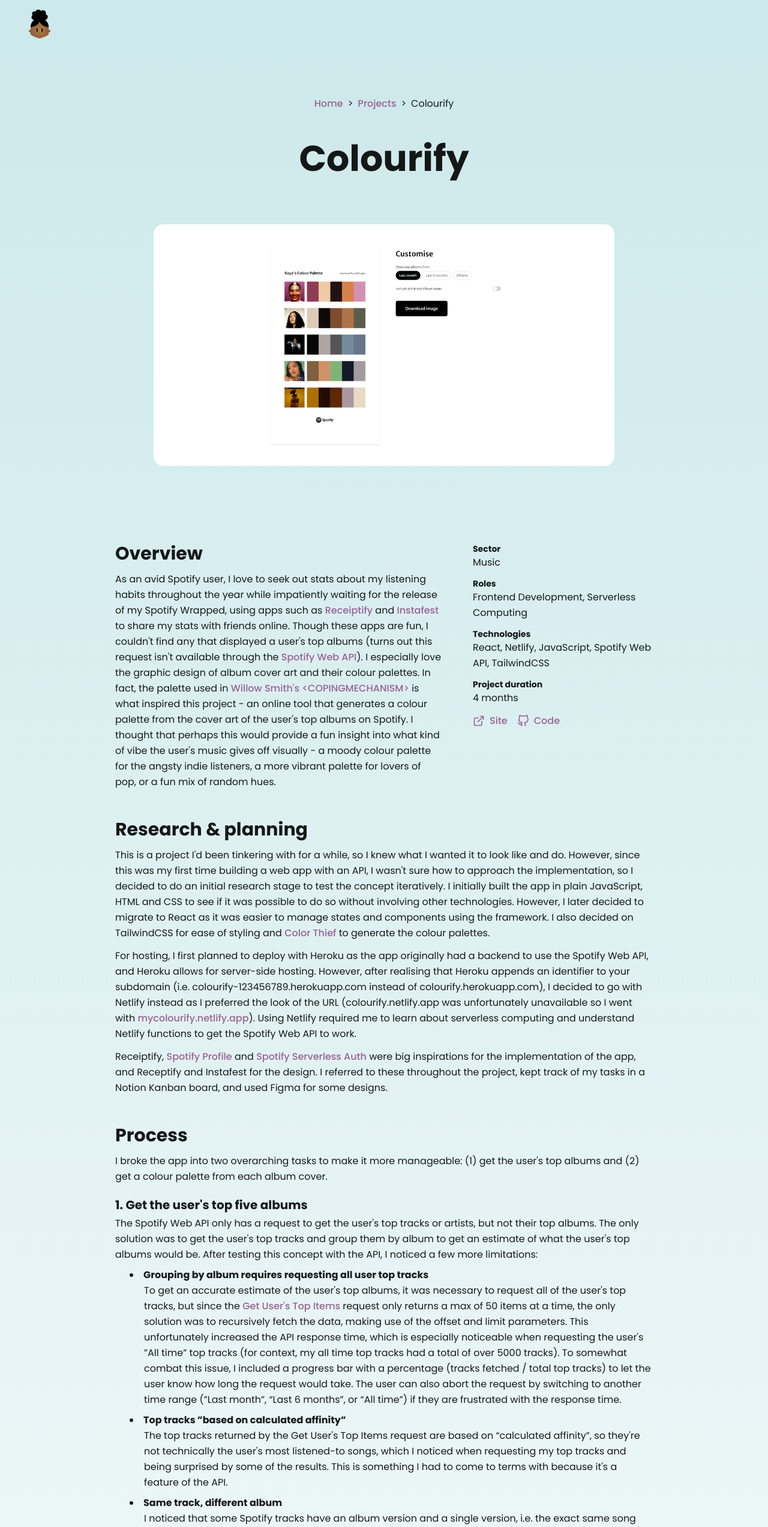
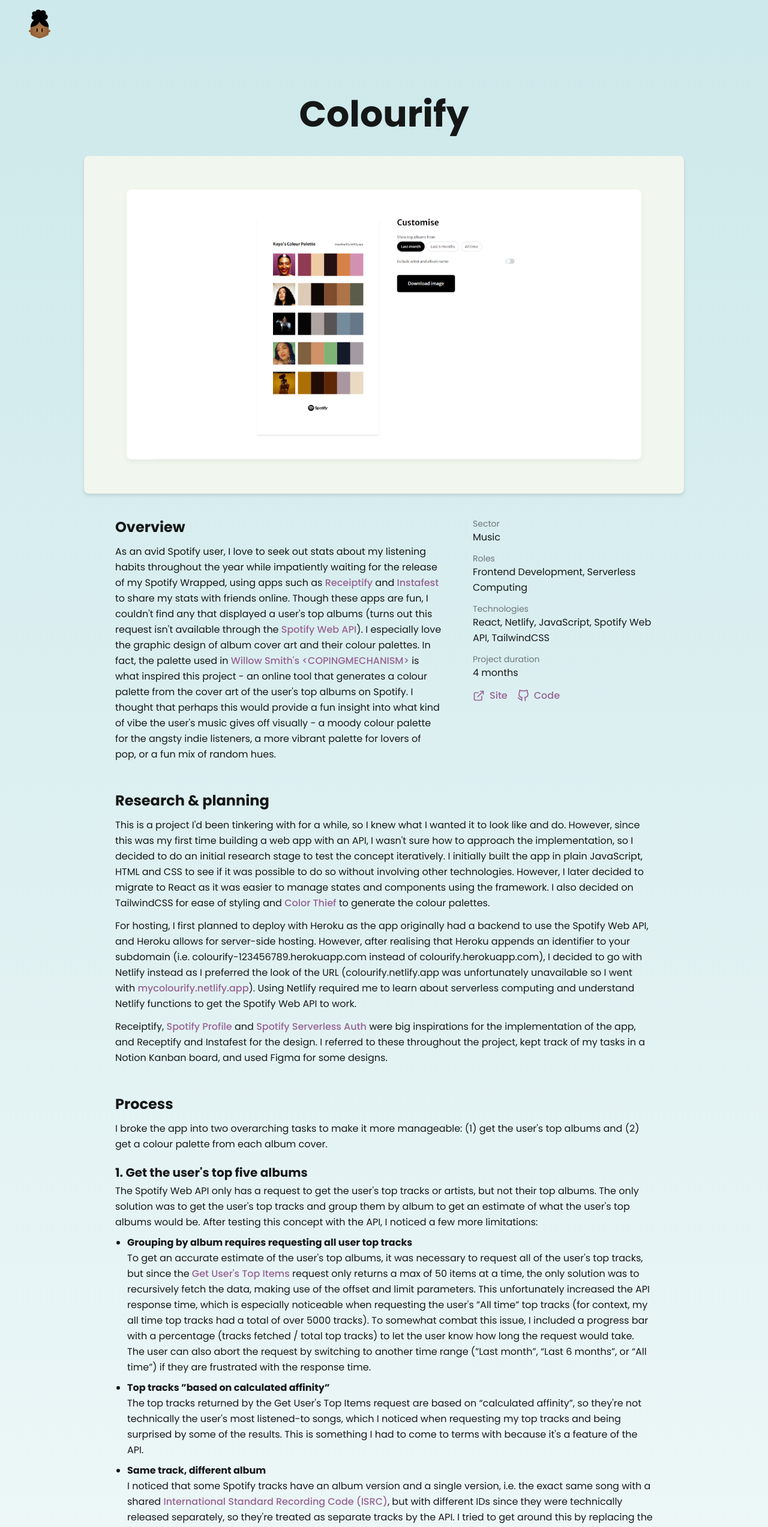
Before and after one commit to natalieayuba/natalieayuba.com, a Next.js app: page /colourify in a window 1280 px wide. Shown: the top 2546 px of the page at 60% size. Built offline with nearby package versions, Linux system fonts and the light colour scheme.

Commit message:
Updated projects styling

```diff
--- a/app/[projectName]/config.tsx
+++ b/app/[projectName]/config.tsx
@@ -143,7 +143,7 @@
                 would be. After testing this concept with the API, I noticed a
                 few more limitations:
               </p>
-              <ul className='list-inside list-disc'>
+              <ul className='list-disc list-outside '>
                 {[
                   {
                     heading:
@@ -232,9 +232,9 @@
                     ),
                   },
                 ].map(({ heading, paragraph }) => (
-                  <li className='ml-6 mt-2' key={heading}>
-                    <h4 className='font-bold inline-block'>{heading}</h4>
-                    <p className='ml-6'>{paragraph}</p>
+                  <li className='ml-5 mt-2' key={heading}>
+                    <h4 className='heading'>{heading}</h4>
+                    <p>{paragraph}</p>
                   </li>
                 ))}
               </ul>
--- a/app/globals.css
+++ b/app/globals.css
@@ -34,7 +34,11 @@
   }
 
   .heading-md {
-    @apply heading text-3xl;
+    @apply heading text-2xl;
+  }
+
+  .secondary-text {
+    @apply text-black-alpha-50 dark:text-white-alpha-50 text-sm;
   }
 
   .button {
--- a/components/Footer.tsx
+++ b/components/Footer.tsx
@@ -12,9 +12,7 @@
       }}
     >
       <Socials />
-      <p className='text-sm text-bl text-black-alpha-60 dark:text-white-alpha-60'>
-        Designed and Developed by Natalie Ayuba
-      </p>
+      <p className='secondary-text'>Designed and Developed by Natalie Ayuba</p>
     </footer>
   );
 };
--- a/components/projects/Figure.tsx
+++ b/components/projects/Figure.tsx
@@ -38,9 +38,7 @@
           </div>
         ))}
       </div>
-      <figcaption className='text-sm text-black-alpha-60 dark:text-white-alpha-60 mt-10'>
-        {caption}
-      </figcaption>
+      <figcaption className='secondary-text mt-10'>{caption}</figcaption>
     </figure>
   );
 };
--- /dev/null
+++ b/components/projects/HeaderImage.tsx
@@ -0,0 +1,34 @@
+import React from 'react';
+import Image from 'next/image';
+import type { ProjectProps } from '@/app/[projectName]/config';
+
+interface HeaderImageProps {
+  project: ProjectProps;
+  className?: string;
+}
+
+const HeaderImage = ({ project, className }: HeaderImageProps) => {
+  return (
+    <div
+      className={`w-full aspect-video rounded-lg drop-shadow-md flex justify-center items-center gap-2${
+        className ? ` ${className}` : ''
+      }`}
+      style={{
+        backgroundColor: `color-mix(in srgb, ${project.bgColor}, white 80%)`,
+      }}
+    >
+      {project.headerImage.map((image) => (
+        <Image
+          key={image}
+          src={image}
+          alt={`${project.name} header image`}
+          width='0'
+          height='0'
+          className='h-[80%] w-auto rounded-lg shadow-image'
+        />
+      ))}
+    </div>
+  );
+};
+
+export default HeaderImage;
--- a/components/projects/ProjectTemplate.tsx
+++ b/components/projects/ProjectTemplate.tsx
@@ -4,9 +4,7 @@
 import PageLayout from '../PageLayout';
 import ExternalLinks from './ExternalLinks';
 import type { ProjectProps } from '@/app/[projectName]/config';
-import Image from 'next/image';
-import { navLinks } from '@/config';
-import { InlineLink } from '../Links';
+import HeaderImage from './HeaderImage';
 
 const ProjectTemplate = ({ project }: { project: ProjectProps }) => {
   const section = (
@@ -47,49 +45,14 @@
     },
   ];
 
-  const breadcrumbs = (
-    <div className='mb-12'>
-      {[
-        navLinks.find(({ name }) => name === 'Home') as {
-          name: string;
-          url: string;
-        },
-        navLinks.find(({ name }) => name === 'Projects') as {
-          name: string;
-          url: string;
-        },
-      ].map(({ name, url }) => (
-        <span key={name} className={`after:content-['>'] after:mx-2`}>
-          <InlineLink href={url}>{name}</InlineLink>
-        </span>
-      ))}
-      <span>{project.name}</span>
-    </div>
-  );
-
   return (
     <PageLayout
       activeLink='Projects'
       className='animate-glide duration-700 ease-out'
     >
-      <header className='flex flex-col items-center mt-10 md:mt-20'>
-        {breadcrumbs}
-        <h1 className='heading-lg'>{project.name}</h1>
-        <div className='w-full my-10 md:mt-20 md:mb-32 flex gap-[6%] justify-center'>
-          {project.headerImage.map((image) => (
-            <Image
-              key={image}
-              src={image}
-              alt={`${project.name} header image`}
-              width='0'
-              height='0'
-              sizes='100vw'
-              className={`h-auto rounded-2xl ${
-                project.headerImage.length > 1 ? 'w-1/4' : 'w-full max-w-3xl'
-              }`}
-            />
-          ))}
-        </div>
+      <header className='mt-4 md:mt-20'>
+        <h1 className='heading-lg text-center'>{project.name}</h1>
+        <HeaderImage project={project} className='my-10' />
       </header>
       <div className='mx-auto max-w-4xl mb-24'>
         <div className='flex flex-wrap md:flex-row-reverse gap-12'>
@@ -99,7 +62,7 @@
                 ({ heading, data }) =>
                   data && (
                     <li key={heading} className='mb-3'>
-                      <span className='font-bold text-sm block'>{heading}</span>
+                      <span className='secondary-text block'>{heading}</span>
                       <span>{data}</span>
                     </li>
                   )
--- a/components/sections/About.tsx
+++ b/components/sections/About.tsx
@@ -26,6 +26,7 @@
   return (
     <SectionLayout
       name={About.displayName}
+      heading='About me'
       ref={ref}
       className='flex justify-center'
     >
--- a/components/sections/Banner.tsx
+++ b/components/sections/Banner.tsx
@@ -83,7 +83,7 @@
         </span>
       </p>
       <p
-        className='md:text-xl max-w-sm md:max-w-lg animate-glide -mt-1'
+        className='md:text-xl max-w-sm md:max-w-lg animate-glide -mt-2'
         style={{
           animationDelay: `${(animationDelay += 600)}ms`,
           animationDuration: '300ms',
--- a/components/sections/Projects.tsx
+++ b/components/sections/Projects.tsx
@@ -6,6 +6,7 @@
 import projects from '@/app/[projectName]/config';
 import ExternalLinks from '../projects/ExternalLinks';
 import scrollReveal from '@/utils/scrollReveal';
+import HeaderImage from '../projects/HeaderImage';
 
 const Projects = forwardRef<HTMLElement>((props, ref) => {
   const projectsRef = useRef<HTMLDivElement>(null);
@@ -19,7 +20,7 @@
   });
 
   const list = (list: string[]) => (
-    <ul className='text-sm text-black-alpha-60 dark:text-white-alpha-60'>
+    <ul className='secondary-text'>
       {list.map((item) => (
         <li
           key={item}
@@ -32,7 +33,11 @@
   );
 
   return (
-    <SectionLayout name={Projects.displayName} ref={ref}>
+    <SectionLayout
+      name={Projects.displayName}
+      heading="Things I've made"
+      ref={ref}
+    >
       <div
         className='mx-auto [&>*:nth-child(even)]:flex-row-reverse'
         ref={projectsRef}
@@ -57,23 +62,7 @@
                 </div>
               ))}
             </div> */}
-            <div
-              className='w-full rounded-lg aspect-[16/9] drop-shadow-md flex justify-center items-center gap-2'
-              style={{
-                backgroundColor: `color-mix(in srgb, ${project.bgColor}, white 80%)`,
-              }}
-            >
-              {project.headerImage.map((image) => (
-                <Image
-                  key={image}
-                  src={image}
-                  alt=''
-                  width='0'
-                  height='0'
-                  className='h-[80%] w-auto rounded-lg shadow-image'
-                />
-              ))}
-            </div>
+            <HeaderImage project={project} />
             <div className='flex flex-col gap-2 w-full md:flex-1'>
               <h3 className='heading text-2xl md:text-3xl'>{project.name}</h3>
               {list(project.roles)}
--- a/components/sections/SectionLayout.tsx
+++ b/components/sections/SectionLayout.tsx
@@ -3,13 +3,14 @@
 import scrollReveal from '@/utils/scrollReveal';
 
 interface SectionProps {
-  name: string | undefined;
+  name?: string;
+  heading: string;
   children: ReactNode;
   className?: string;
 }
 
 const SectionLayout = forwardRef<HTMLElement, SectionProps>(
-  ({ name, children, className }, ref) => {
+  ({ name, heading, children, className }, ref) => {
     const headingRef = useRef<HTMLHeadingElement>(null);
 
     useEffect(() => {
@@ -28,7 +29,7 @@
         ref={ref}
       >
         <h2 className='heading-lg text-center mb-6' ref={headingRef}>
-          {name}.
+          {heading}.
         </h2>
         <div className='my-2 md:my-10'>{children}</div>
       </section>
--- a/config.js
+++ b/config.js
@@ -15,10 +15,10 @@
     'purple-alpha-60': 'rgba(151,99,147,0.6)',
     'black-alpha-90': 'rgba(0,0,0,0.9)',
     'black-alpha-75': 'rgba(0,0,0,0.75)',
-    'black-alpha-60': 'rgba(0,0,0,0.6)',
+    'black-alpha-50': 'rgba(0,0,0,0.5)',
     'white-alpha-90': 'rgba(255,255,255,0.90)',
     'white-alpha-75': 'rgba(255,255,255,0.75)',
-    'white-alpha-60': 'rgba(255,255,255,0.6)',
+    'white-alpha-50': 'rgba(255,255,255,0.5)',
   },
   navLinks: [
     {
```
